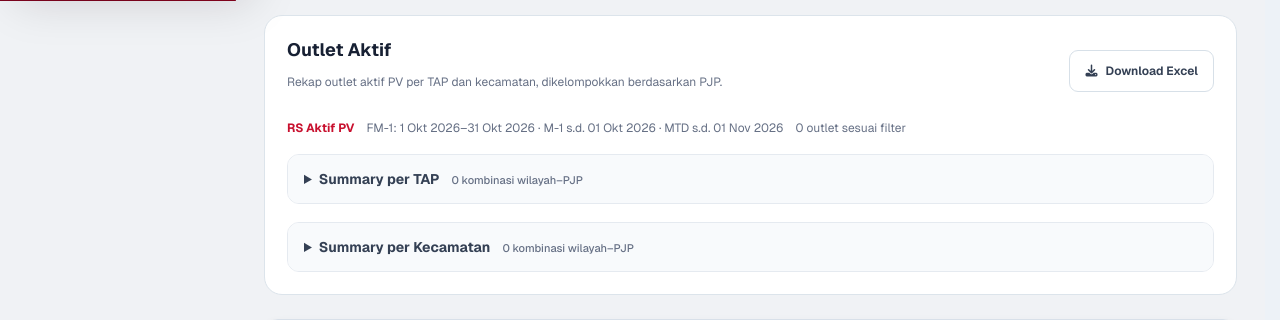
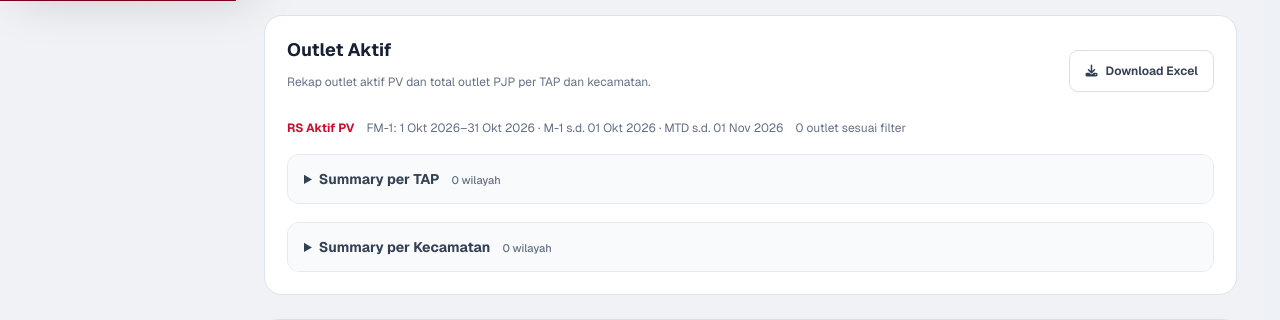
Before and after one commit to erosween/inventoryapp, a Laravel app: page /surya/detail-outlet in a window 1280 px wide. Shown: the part 799-1119 px from the top of the page. Run offline with Laravel 10, Linux system fonts and the light colour scheme; a user stored in the database is signed in; data comes from the database, SQL or seed files in the repository; data that the repository does not hold is empty; parts of the project's set-up code (start-up, migrations or seed data) failed here and were passed over; some libraries are stand-ins or nearby versions.

Commit message:
Count PJP outlets per area for active PV rate

```diff
--- a/app/Exports/OutletSalesInsightSheet.php
+++ b/app/Exports/OutletSalesInsightSheet.php
@@ -30,7 +30,7 @@ class OutletSalesInsightSheet implements FromArray, WithHeadings, WithTitle, Wit
         $area = $this->type === 'tap' ? 'TAP' : 'Kecamatan';
         return [
             [$this->title().' · RS Aktif PV'],
-            ['FM-1 dan M-1 mengikuti periode pembanding; Rate = MTD aktif ÷ total outlet pada PJP.'],
+            ['PJP = jumlah outlet terjadwal; Rate = RS aktif MTD ÷ jumlah outlet PJP di wilayah.'],
             [$area, 'PJP', 'RS Aktif PV', '', '', '', '', ''],
             ['', '', 'FM-1', 'M-1', 'MTD', 'MoM', '%MoM', 'Rate'],
         ];
@@ -45,7 +45,7 @@ class OutletSalesInsightSheet implements FromArray, WithHeadings, WithTitle, Wit
             return [
                 $row['area'], $row['pjp'], $fm1, $m1, $mtd, $mtd - $m1,
                 $m1 > 0 ? ($mtd / $m1) - 1 : null,
-                $row['outlet_total'] > 0 ? $mtd / $row['outlet_total'] : null,
+                $row['pjp'] > 0 ? $mtd / $row['pjp'] : null,
             ];
         }, $this->rows);
     }
--- a/app/Services/OutletSalesInsight.php
+++ b/app/Services/OutletSalesInsight.php
@@ -43,30 +43,29 @@ class OutletSalesInsight
         $groups = [];
         foreach ($outlets as $id => $outlet) {
             $area = trim((string) ($outlet->{$areaColumn} ?? '')) ?: 'Belum dipetakan';
-            $pjp = trim((string) ($outlet->pjp ?? '')) ?: 'Belum diatur';
-            $key = mb_strtoupper($area).'|'.mb_strtoupper($pjp);
+            $pjp = trim((string) ($outlet->pjp ?? ''));
+            $key = mb_strtoupper($area);
             $groups[$key] ??= [
                 'area' => $area,
-                'pjp' => $pjp,
-                'outlet_total' => 0,
+                'pjp' => 0,
                 'values' => ['fm1' => 0, 'm1' => 0, 'mtd' => 0],
             ];
-            $groups[$key]['outlet_total']++;
+            if ($pjp !== '' && mb_strtoupper($pjp) !== 'UNMAPPING') $groups[$key]['pjp']++;
             foreach ($periods as $period => $sales) {
                 if ((int) ($sales->get((string) $id)?->pv ?? 0) > 0) $groups[$key]['values'][$period]++;
             }
         }
 
         $rows = array_values($groups);
-        usort($rows, fn ($a, $b) => strnatcasecmp($a['area'], $b['area']) ?: strnatcasecmp($a['pjp'], $b['pjp']));
+        usort($rows, fn ($a, $b) => strnatcasecmp($a['area'], $b['area']));
         return $rows;
     }
 
     private function sumRows(array $rows, string $name): array
     {
-        $total = ['area' => $name, 'pjp' => '', 'outlet_total' => 0, 'values' => ['fm1' => 0, 'm1' => 0, 'mtd' => 0]];
+        $total = ['area' => $name, 'pjp' => 0, 'values' => ['fm1' => 0, 'm1' => 0, 'mtd' => 0]];
         foreach ($rows as $row) {
-            $total['outlet_total'] += $row['outlet_total'];
+            $total['pjp'] += $row['pjp'];
             foreach (['fm1', 'm1', 'mtd'] as $period) $total['values'][$period] += $row['values'][$period];
         }
         return $total;
--- a/resources/views/surya/outlet-detail.blade.php
+++ b/resources/views/surya/outlet-detail.blade.php
@@ -41,7 +41,7 @@
         @if($activeTab === 'digipos')<p class="outlet-metrics-note">CVM–RENEWAL BYU–Biometrik: data terbaru bulan terpilih · —: belum tersedia.</p>@endif
         @if($activeTab === 'digipos')
         <section id="outlet-sales-summary" class="outlet-insight" data-summary-owner="{{ auth()->id() }}" data-summary-url="{{ route('surya.outlet-detail.sales-summary') }}" data-summary-download-url="{{ route('surya.outlet-detail.sales-summary.download') }}">
-            <header class="outlet-insight-heading"><div><h2>Outlet Aktif</h2><p>Rekap outlet aktif PV per TAP dan kecamatan, dikelompokkan berdasarkan PJP.</p></div><div class="outlet-insight-actions"><a class="insight-download" data-summary-download href="{{ route('surya.outlet-detail.sales-summary.download', request()->query()) }}"><i class="fas fa-download" aria-hidden="true"></i> Download Excel</a></div></header>
+            <header class="outlet-insight-heading"><div><h2>Outlet Aktif</h2><p>Rekap outlet aktif PV dan total outlet PJP per TAP dan kecamatan.</p></div><div class="outlet-insight-actions"><a class="insight-download" data-summary-download href="{{ route('surya.outlet-detail.sales-summary.download', request()->query()) }}"><i class="fas fa-download" aria-hidden="true"></i> Download Excel</a></div></header>
             <p data-summary-status role="status" aria-live="polite">Memuat ringkasan outlet aktif…</p><div data-summary-content></div>
         </section>
         <link rel="stylesheet" href="{{ asset('css/surya-outlet-insight.css') }}?v={{ filemtime(public_path('css/surya-outlet-insight.css')) }}">
--- a/resources/views/surya/partials/outlet-sales-insight.blade.php
+++ b/resources/views/surya/partials/outlet-sales-insight.blade.php
@@ -1,4 +1,4 @@
-{{-- Ringkasan outlet aktif PV per TAP dan kecamatan, dibagi berdasarkan jadwal PJP. --}}
+{{-- Ringkasan outlet aktif PV per wilayah dengan total outlet terjadwal PJP sebagai basis rate. --}}
 <div class="outlet-insight-meta"><strong>RS Aktif PV</strong><span>FM-1: {{ $insight['cutoff']->copy()->startOfMonth()->subMonth()->translatedFormat('1 M Y') }}–{{ $insight['cutoff']->copy()->startOfMonth()->subDay()->translatedFormat('d M Y') }} · M-1 s.d. {{ $insight['previousEnd']->translatedFormat('d M Y') }} · MTD s.d. {{ $insight['cutoff']->translatedFormat('d M Y') }}</span><span>{{ number_format($insight['outletCount']) }} outlet sesuai filter</span></div>
 @foreach(['tap'=>'Summary per TAP','district'=>'Summary per Kecamatan'] as $type=>$title)
 @php
@@ -7,7 +7,7 @@
     $areaLabel = $type === 'tap' ? 'TAP' : 'Kecamatan';
 @endphp
 <details class="outlet-insight-panel" data-summary-section="{{ $type }}">
-    <summary>{{ $title }}<span>{{ count($type === 'tap' ? $insight['tapRows'] : $insight['districtRows']) }} kombinasi wilayah–PJP</span></summary>
+    <summary>{{ $title }}<span>{{ count($type === 'tap' ? $insight['tapRows'] : $insight['districtRows']) }} wilayah</span></summary>
     <div class="outlet-insight-scroll {{ $type === 'district' ? 'district' : '' }}" tabindex="0" aria-label="{{ $title }}">
         <table>
             <thead>
@@ -22,12 +22,12 @@
                         $mtd = $row['values']['mtd'];
                         $mom = $mtd - $m1;
                         $momPct = $m1 > 0 ? (($mtd / $m1) - 1) * 100 : null;
-                        $rate = $row['outlet_total'] > 0 ? ($mtd / $row['outlet_total']) * 100 : null;
+                        $rate = $row['pjp'] > 0 ? ($mtd / $row['pjp']) * 100 : null;
                         $rowClass = !empty($row['grand']) ? 'insight-grand' : (!empty($row['cluster']) ? 'insight-cluster' : '');
                     @endphp
                     <tr class="{{ $rowClass }}">
                         <th class="insight-area">@if(!empty($row['cluster']))<small>CLUSTER</small>@endif{{ $row['area'] }}</th>
-                        <td>{{ $row['pjp'] ?: '–' }}</td>
+                        <td>{{ number_format($row['pjp']) }}</td>
                         <td>{{ number_format($fm1) }}</td><td>{{ number_format($m1) }}</td><td>{{ number_format($mtd) }}</td>
                         <td class="{{ $mom > 0 ? 'positive' : ($mom < 0 ? 'negative' : '') }}">{{ $mom > 0 ? '+' : '' }}{{ number_format($mom) }}</td>
                         <td class="{{ $momPct !== null ? ($momPct > 0 ? 'positive' : ($momPct < 0 ? 'negative' : '')) : '' }}">{{ $momPct === null ? '–' : (($momPct > 0 ? '+' : '').number_format($momPct, 1).'%') }}</td>
```
